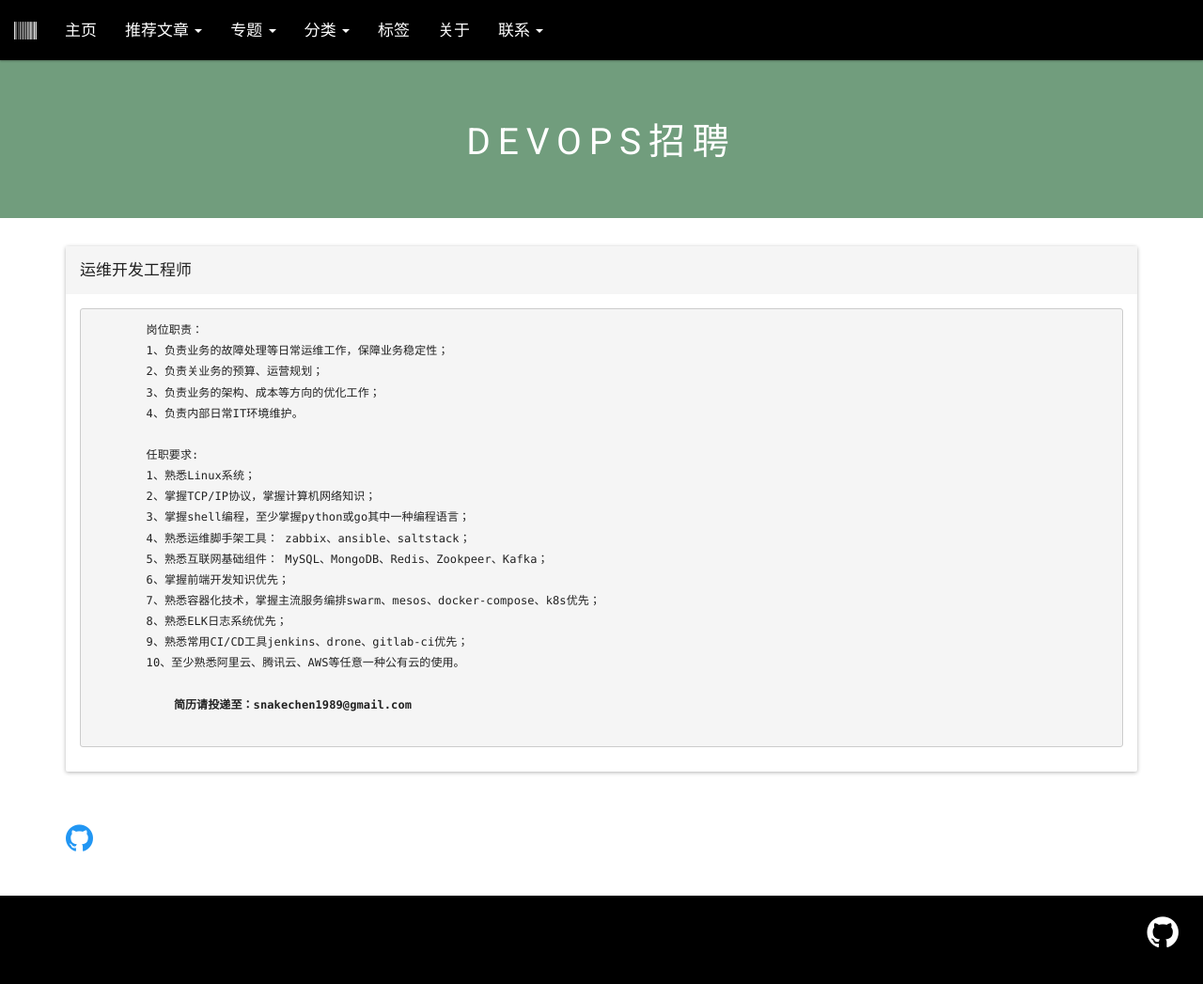
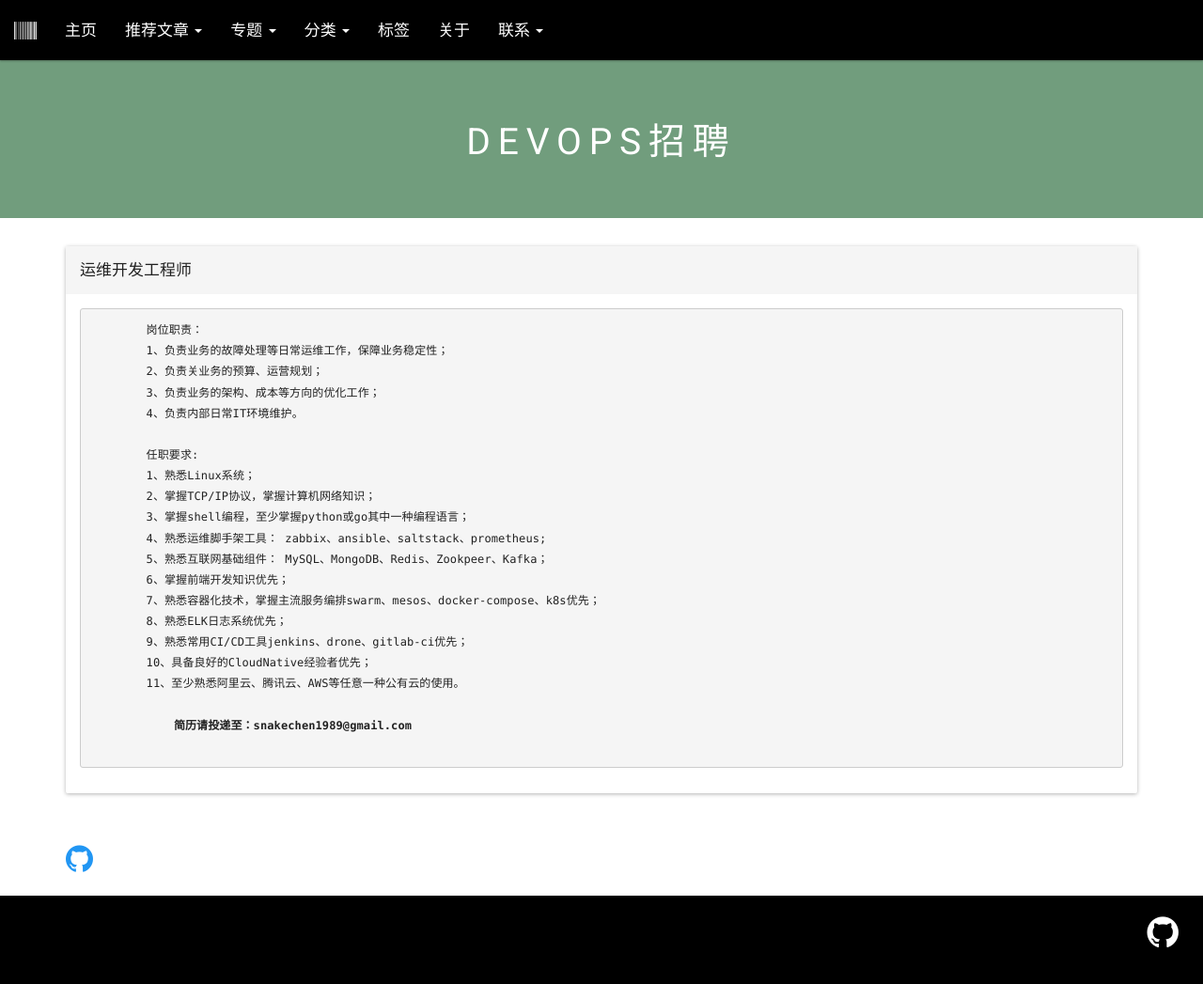
Before and after one commit to FinTechOps/FinTechOps.github.io, a Jekyll site: the page built from _pages/recruit.html, in a window 1280 px wide and 1057 px high. Shown: the top 1047 px of the window at 94% size. Built offline with Jekyll 4.4.1, drawn with Linux system fonts in a browser that asks for light colours.

```diff
--- a/_pages/recruit.html
+++ b/_pages/recruit.html
@@ -20,13 +20,14 @@ permalink: /recruit/
         1、熟悉Linux系统；
         2、掌握TCP/IP协议，掌握计算机网络知识；
         3、掌握shell编程，至少掌握python或go其中一种编程语言；
-        4、熟悉运维脚手架工具： zabbix、ansible、saltstack；
+        4、熟悉运维脚手架工具： zabbix、ansible、saltstack、prometheus;
         5、熟悉互联网基础组件： MySQL、MongoDB、Redis、Zookpeer、Kafka；
         6、掌握前端开发知识优先；
         7、熟悉容器化技术，掌握主流服务编排swarm、mesos、docker-compose、k8s优先；
         8、熟悉ELK日志系统优先；
         9、熟悉常用CI/CD工具jenkins、drone、gitlab-ci优先；
-        10、至少熟悉阿里云、腾讯云、AWS等任意一种公有云的使用。
+        10、具备良好的CloudNative经验者优先；
+        11、至少熟悉阿里云、腾讯云、AWS等任意一种公有云的使用。
 
             <b>简历请投递至：snakechen1989@gmail.com </b>
         </pre>
```
